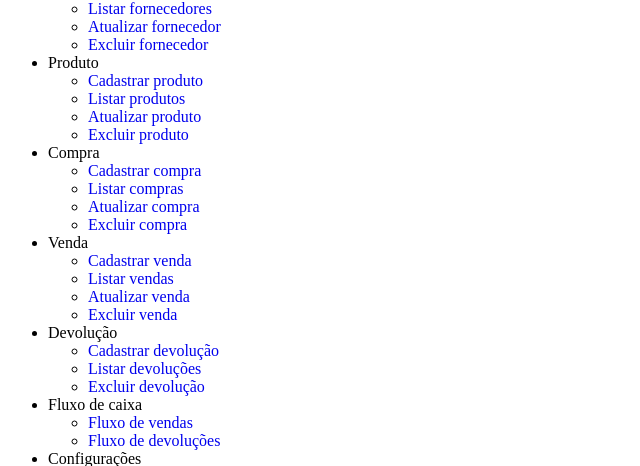
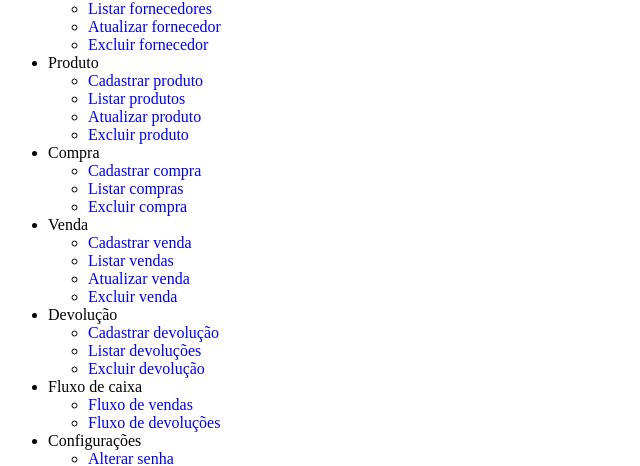
Before and after one commit to CryptedSnow/web, a PHP site: page /inicio.php in a window 1280 px wide. Shown: the part 294-760 px from the top of the page, without its empty margins (0-640 px from the left). Run offline with PHP 8.4, Linux system fonts and the light colour scheme; the visitor is signed in with stand-in values (Sample User, id 1); data comes from the database, SQL or seed files in the repository; data that the repository does not hold is empty.

Commit message:
Add files via upload

```diff
--- a/inicio.php
+++ b/inicio.php
@@ -68,7 +68,6 @@
 				<ul>
 					<li> <a href="/web/form_crud/form_insert_compra.php/#cad_com" title="Cadastrar compra"> Cadastrar compra </a> </li>
 					<li> <a href="/web/form_crud/form_select_compra.php/#nome" title="Listar compras"> Listar compras </a> </li>
-					<li> <a href="/web/form_crud/form_update_compra.php/#atu_com" title="Atualizar compra"> Atualizar compra </a> </li>
 					<li> <a href="/web/form_crud/form_delete_compra.php/#exc_com" title="Excluir compra"> Excluir compra </a> </li>
 				</ul>
 			</li>
```
